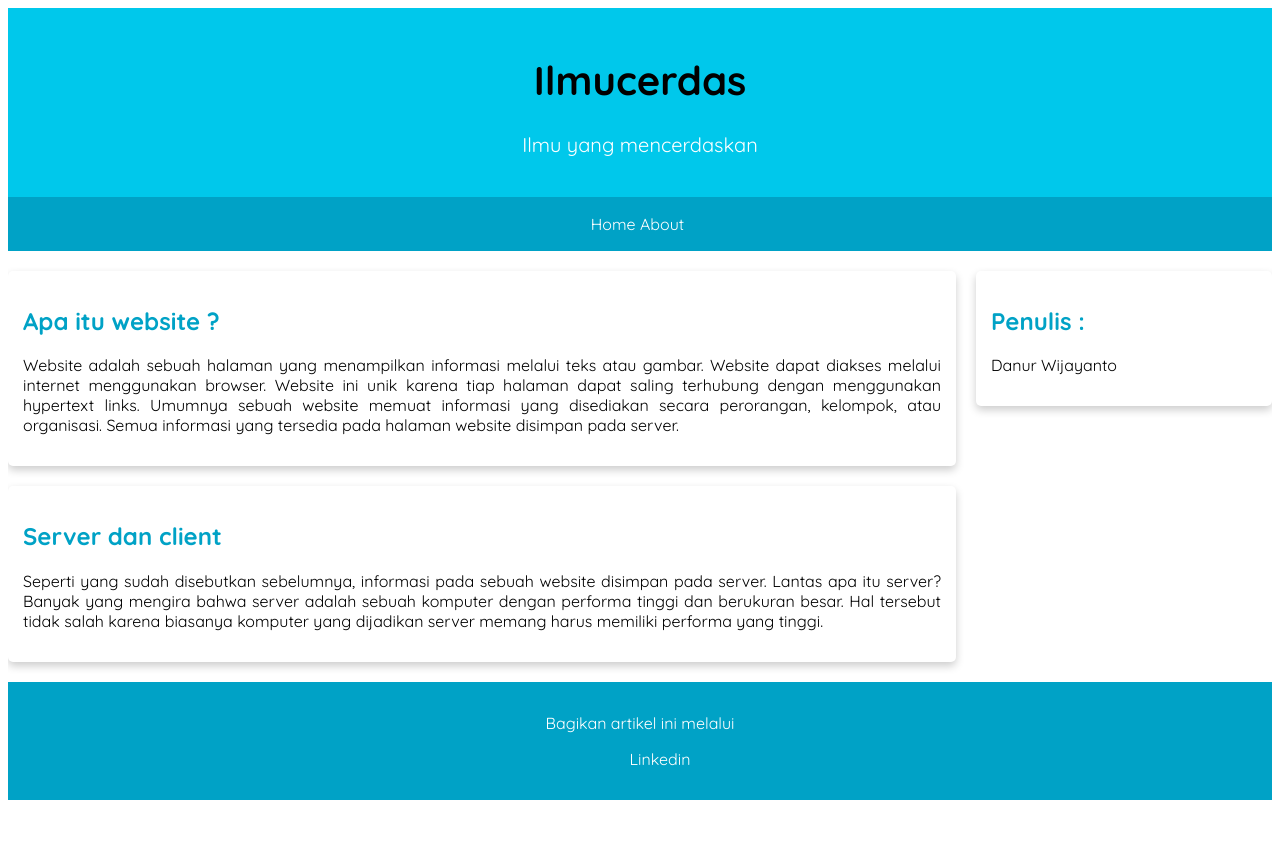
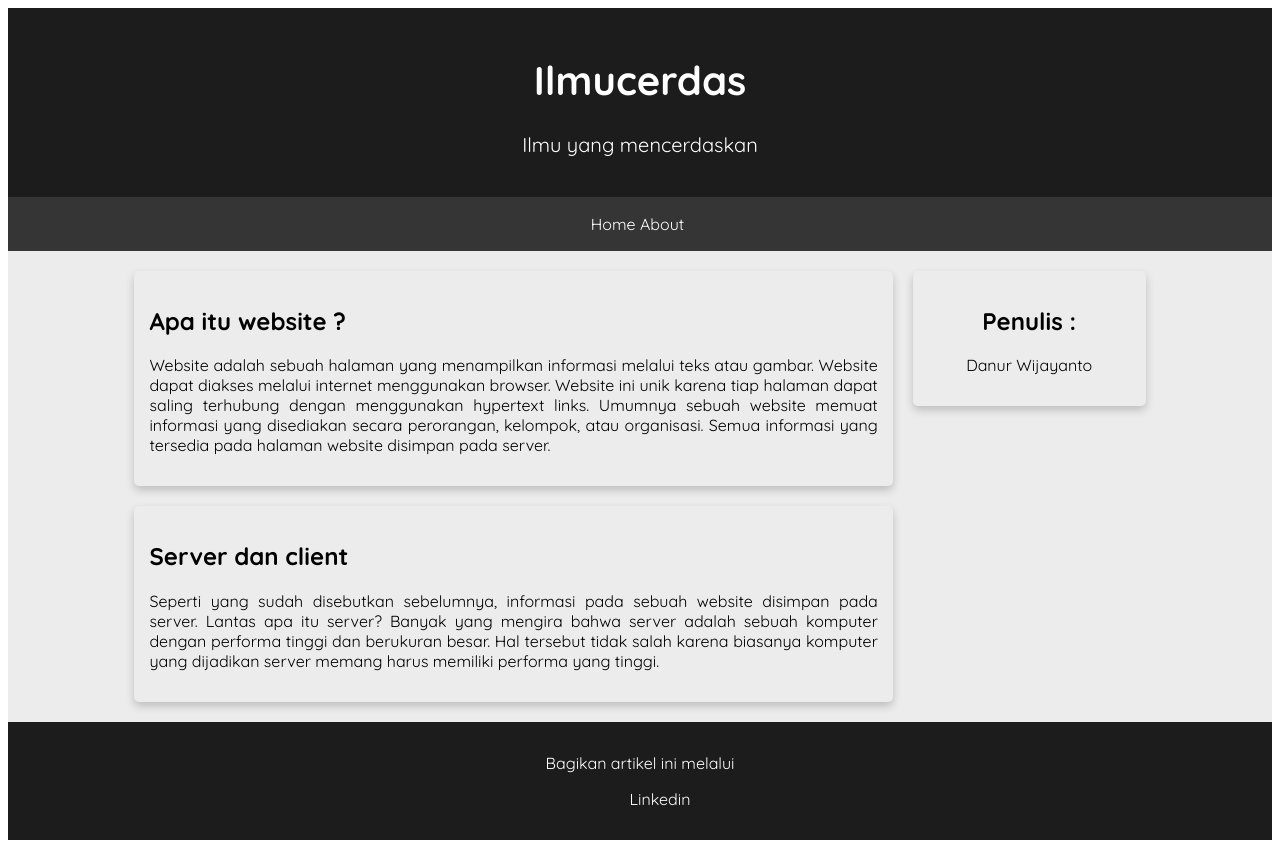
Before and after one commit to danurwijayanto/dicoding-dasar-pemograman-web, a plain HTML site: page index.html in a window 1280 px wide. Before the commit the page ends 808 px from the top, so only its background shows below. Drawn offline with Linux system fonts and the light colour scheme.

Commit message:
Change dark color

```diff
--- a/css/style.css
+++ b/css/style.css
@@ -2,7 +2,8 @@
 
 /* Global */
 h1{
-    color: black;
+    /* color: black; */
+    color:white;
 }
 
 body{
@@ -10,11 +11,18 @@ body{
 }
 
 h2, h3 {
-    color: #00a2c6
+    /* color: #00a2c6 */
+    color: black;
 }
 
 *{
     box-sizing: border-box;
+}
+
+.container{
+    width: 80%;
+    text-align: center;
+    margin: auto;
 }
 
 
@@ -25,7 +33,8 @@ head{
 
 .jumbotron{
     text-align: center;
-    background-color: #00c8eb;
+    /* background-color: #00c8eb; */
+    background-color: #1c1c1c;
     color: white;
     padding: 20px;
     font-size: 20px;
@@ -33,7 +42,8 @@ head{
 
 nav{
     text-align: center;
-    background-color: #00a2c6;
+    /* background-color: #00a2c6; */
+    background-color: #353535;
     padding: 1px;
     position: sticky;
     top: 0px;
@@ -58,6 +68,7 @@ nav a:hover{
 /* Content */
 main{
     overflow: auto;
+    background-color: #ececec;
 }
 
 #content{
@@ -87,7 +98,8 @@ aside{
 footer {
     padding: 15px;
     color: white;
-    background-color: #00a2c6;
+    /* background-color: #00a2c6; */
+    background-color: #1c1c1c;
     text-align: center;
 }
 
--- a/index.html
+++ b/index.html
@@ -17,6 +17,8 @@
         </nav>
     </head>
     <main>
+        <div class="container">
+
             <div id="content">
                 <article class="article-list">
                     <section class="article">
@@ -47,8 +49,9 @@
                     </section>
                 </article>
             </aside>
+        </div>
     </main>
-    <footer>
+    <footer class="">
         <p>Bagikan artikel ini melalui</p>
         <ul>
            <li>Linkedin</li>
```
Lines whose indentation alone changed are shown as unchanged.
